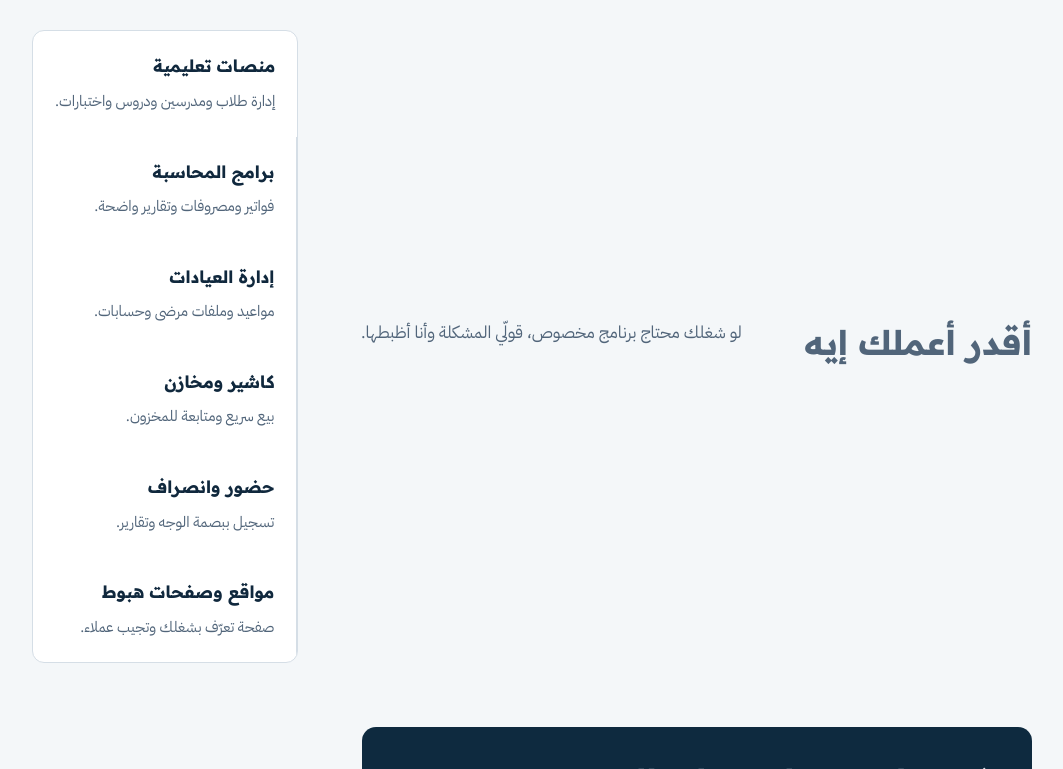
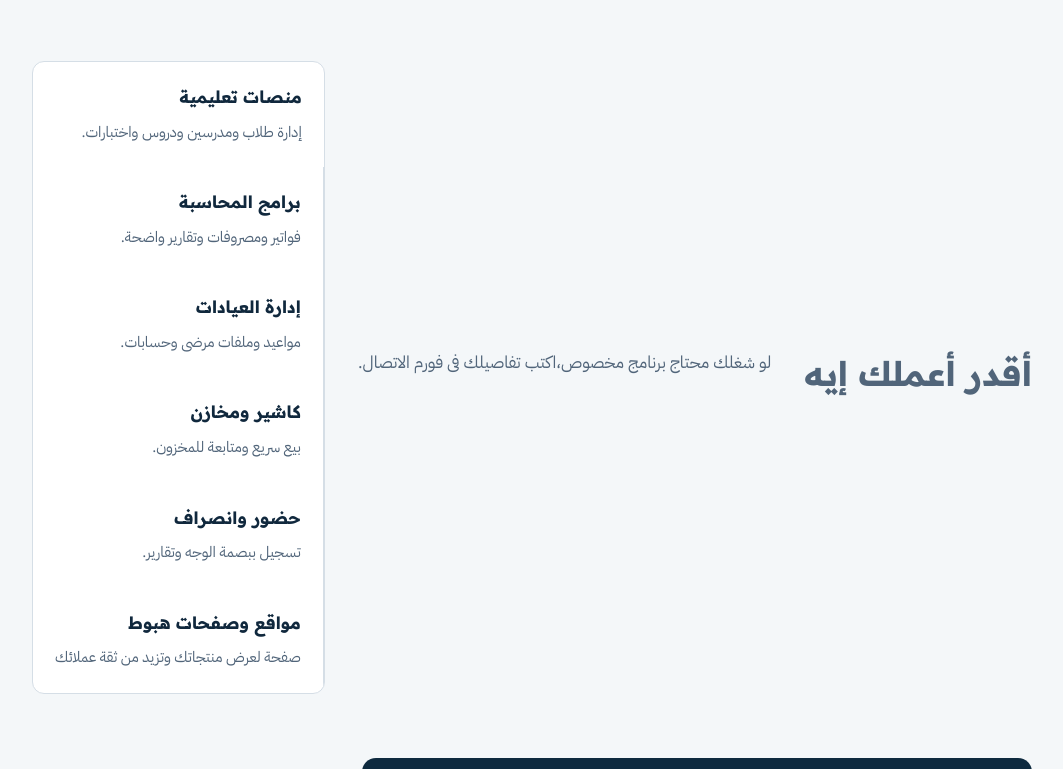
Before and after one commit to a7zanati/zanati, a plain HTML site: page index.html in a window 1280 px wide. Shown: the part 2031-2800 px from the top of the page, without its empty margins (108-1171 px from the left). Drawn offline with Linux system fonts and the light colour scheme.

```diff
--- a/index.html
+++ b/index.html
@@ -3,7 +3,7 @@
 <head>
 <meta charset="utf-8">
 <meta name="viewport" content="width=device-width, initial-scale=1">
-<title>أحمد الزناتي | مدرسيتي وبرامج محاسبة وعيادات وكاشير</title>
+<title>أحمد الزناتي | Ahmed Elzanati</title>
 <meta name="description" content="أحمد الزناتي مطور برمجيات. صاحب منصة مدرسيتي لإدارة التعلّم، وبرامج محاسبة وعيادات وكاشير وحضور وانصراف ببصمة الوجه.">
 <meta property="og:title" content="أحمد الزناتي | مدرسيتي نظام إدارة التعلّم">
 <meta property="og:description" content="منصة مدرسيتي لإدارة التعلّم، وأنظمة محاسبة وعيادات وكاشير وحضور وانصراف. جرّب بنفسك.">
@@ -169,7 +169,7 @@ footer.site .wrap{display:flex;justify-content:space-between;flex-wrap:wrap;gap:
   <section id="projects">
     <div class="wrap">
       <h2>أعمالي</h2>
-      <p class="lead">اختار القسم، وافتح موقع أي برنامج تشوفه شغّال. ولو عجبك اطلب نسخة أو عرض سعر.</p>
+      <p class="lead">اختار من التصنيف البرنامج او المنصة الى محتاج تشوفها. كل منتج له موقع فيه تفاصيل اكتر عن المشروع.</p>
       <div class="chips" id="chips" role="group" aria-label="تصفية حسب النوع"></div>
       <div class="grid" id="grid"></div>
     </div>
@@ -178,14 +178,14 @@ footer.site .wrap{display:flex;justify-content:space-between;flex-wrap:wrap;gap:
   <section id="services" style="padding-top:0">
     <div class="wrap">
       <h2>أقدر أعملك إيه</h2>
-      <p class="lead">لو شغلك محتاج برنامج مخصوص، قولّي المشكلة وأنا أظبطها.</p>
+      <p class="lead">لو شغلك محتاج برنامج مخصوص،اكتب تفاصيلك فى فورم الاتصال.</p>
       <div class="svc">
         <div><b>منصات تعليمية</b><span>إدارة طلاب ومدرسين ودروس واختبارات.</span></div>
         <div><b>برامج المحاسبة</b><span>فواتير ومصروفات وتقارير واضحة.</span></div>
         <div><b>إدارة العيادات</b><span>مواعيد وملفات مرضى وحسابات.</span></div>
         <div><b>كاشير ومخازن</b><span>بيع سريع ومتابعة للمخزون.</span></div>
         <div><b>حضور وانصراف</b><span>تسجيل ببصمة الوجه وتقارير.</span></div>
-        <div><b>مواقع وصفحات هبوط</b><span>صفحة تعرّف بشغلك وتجيب عملاء.</span></div>
+        <div><b>مواقع وصفحات هبوط</b><span>صفحة لعرض منتجاتك وتزيد من ثقة عملائك</span></div>
       </div>
     </div>
   </section>
```
